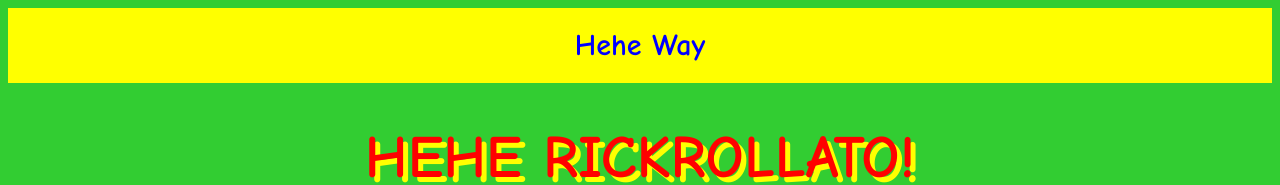
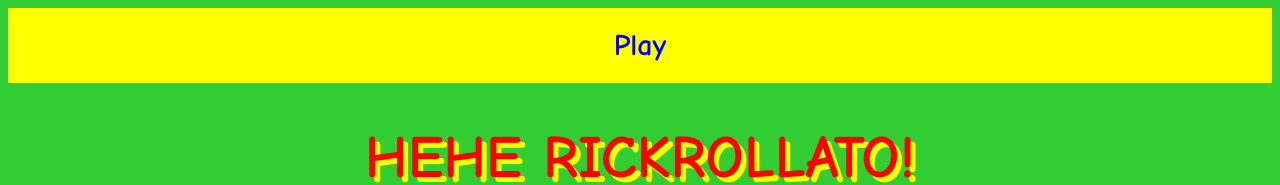
Before and after one commit to EHVOLEVI/ehvolevi, a plain HTML site: page index.html in a window 1280 px wide. Shown: the top 185 px of the page. Drawn offline with Linux system fonts and the light colour scheme.

Commit message:
Update index.html

```diff
--- a/index.html
+++ b/index.html
@@ -84,11 +84,11 @@
 <body onload="showHehePage()">
 
     <nav>
-        <a href="#" onclick="showHehePage()">Hehe Way</a>
+        <a href="#" onclick="showHehePage()">Play</a>
     </nav>
 
     <div id="content">
-        <!-- Hehe Way Page -->
+        <!-- Play Page -->
         <div id="hehePage">
             <h1>HEHE RICKROLLATO!</h1>
             <video id="rickroll" autoplay loop>
```
